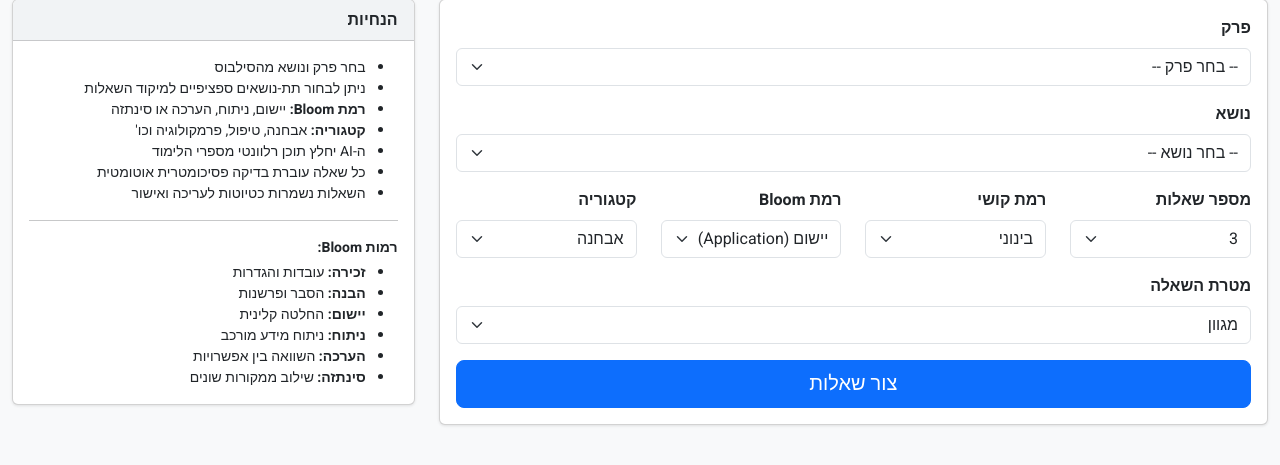
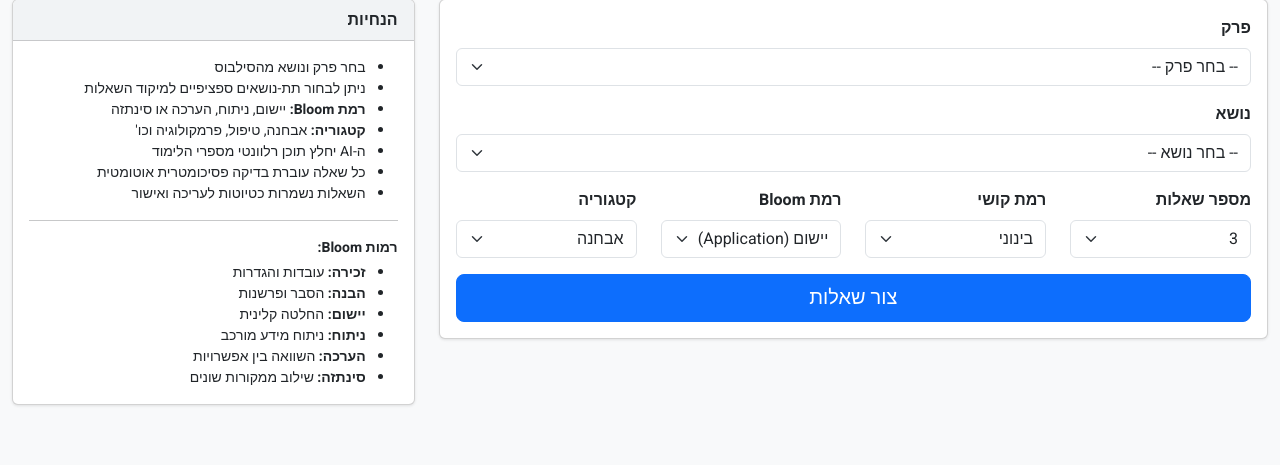
Before and after one commit to shiltontal/psychiatry-exam-tool, a Flask app: page /questions/generate in a window 1280 px wide. Shown: the part 135-600 px from the top of the page. Run offline with Flask 3, Linux system fonts and the light colour scheme; the visitor is signed in with stand-in values (Sample User, id 1); data comes from the database, SQL or seed files in the repository.

Commit message:
Remove redundant clinical_task field from generate form
Bloom levels and categories now cover the same functionality.

Co-Authored-By: Claude Opus 4.5 <noreply@anthropic.com>

```diff
--- a/app/templates/generate.html
+++ b/app/templates/generate.html
@@ -84,22 +84,6 @@
                                 <option value="development">התפתחות</option>
                                 <option value="comorbidity">תחלואה נלווית</option>
                                 <option value="psychotherapy">פסיכותרפיה</option>
-                            </select>
-                        </div>
-                    </div>
-
-                    <div class="row mb-3">
-                        <div class="col-md-12">
-                            <label class="form-label fw-bold">מטרת השאלה</label>
-                            <select class="form-select" name="clinical_task">
-                                <option value="mixed" selected>מגוון</option>
-                                <option value="apply">יישום ידע למקרה קליני</option>
-                                <option value="discriminate">הבחנה בין אפשרויות קרובות</option>
-                                <option value="decide_uncertain">קבלת החלטות בתנאי אי-ודאות</option>
-                                <option value="prioritize">זיהוי דחיפות ותיעדוף</option>
-                                <option value="integrate">אינטגרציה בין-תחומית</option>
-                                <option value="evaluate">הערכה ביקורתית</option>
-                                <option value="adapt">שיפוט קליני מורכב</option>
                             </select>
                         </div>
                     </div>
```
